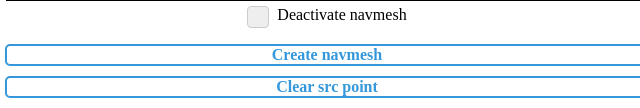
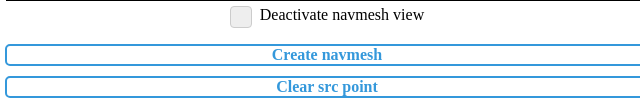
Before and after one commit to SoucupB/BoringPathfinding, a website built with webpack: page index.html in a window 1280 px wide. Shown: the part 797-905 px from the top of the page, 313-953 px from the left. Built offline with nearby package versions, Linux system fonts and the light colour scheme; what polygon-pathfinding would draw is missing.

Commit message:
Modify the checkbox name

```diff
--- a/index.html
+++ b/index.html
@@ -14,7 +14,7 @@
     <p>Try to draw a non-self intersecting polygon, press "Create navmesh",</br>
        then put a pointer inside the polygon and move the mouse around the polygon.</p>
     <canvas class="canvas-parent" id="canvas-drawer" width="640" height="640"></canvas>
-    <label class="space checkbox-container">Deactivate navmesh
+    <label class="space checkbox-container">Deactivate navmesh view
       <input id="deactivate-navmesh" type="checkbox" class="checkbox-input">
       <span class="checkmark"></span>
     </label>
```
